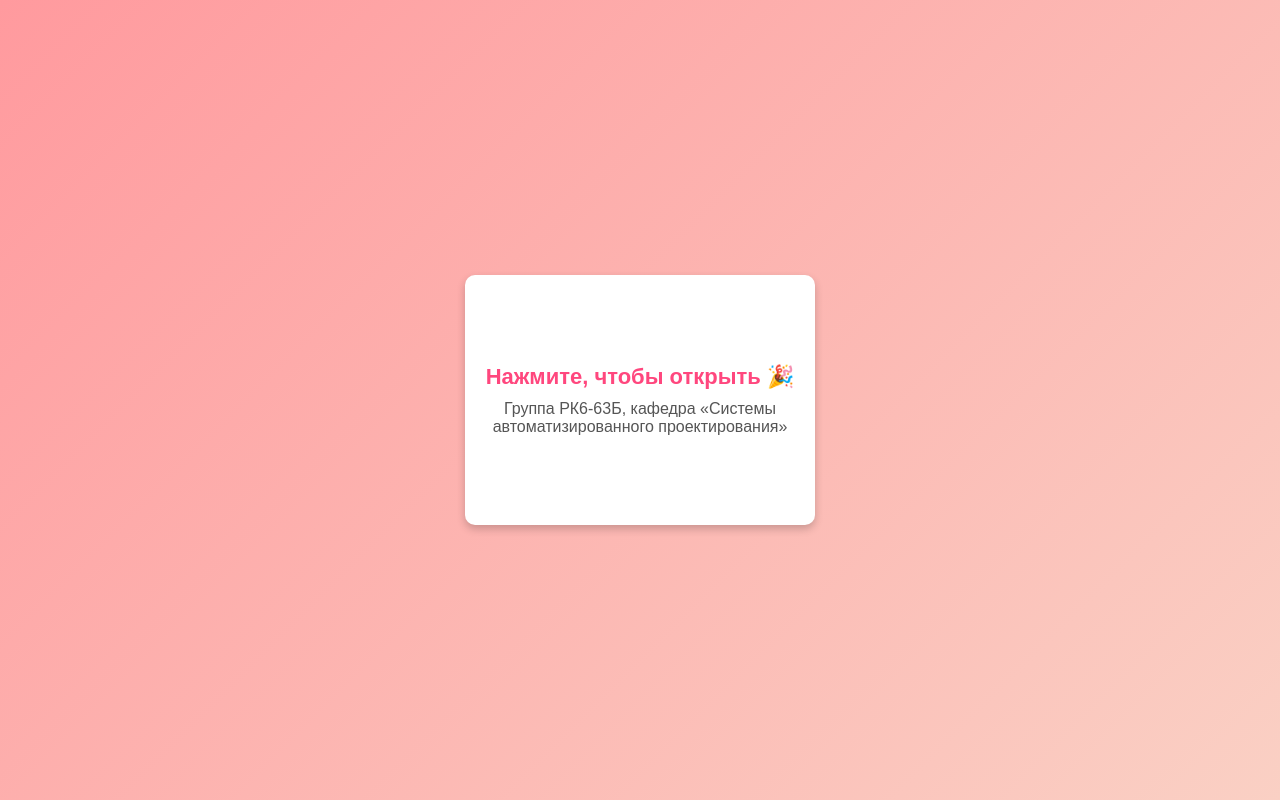
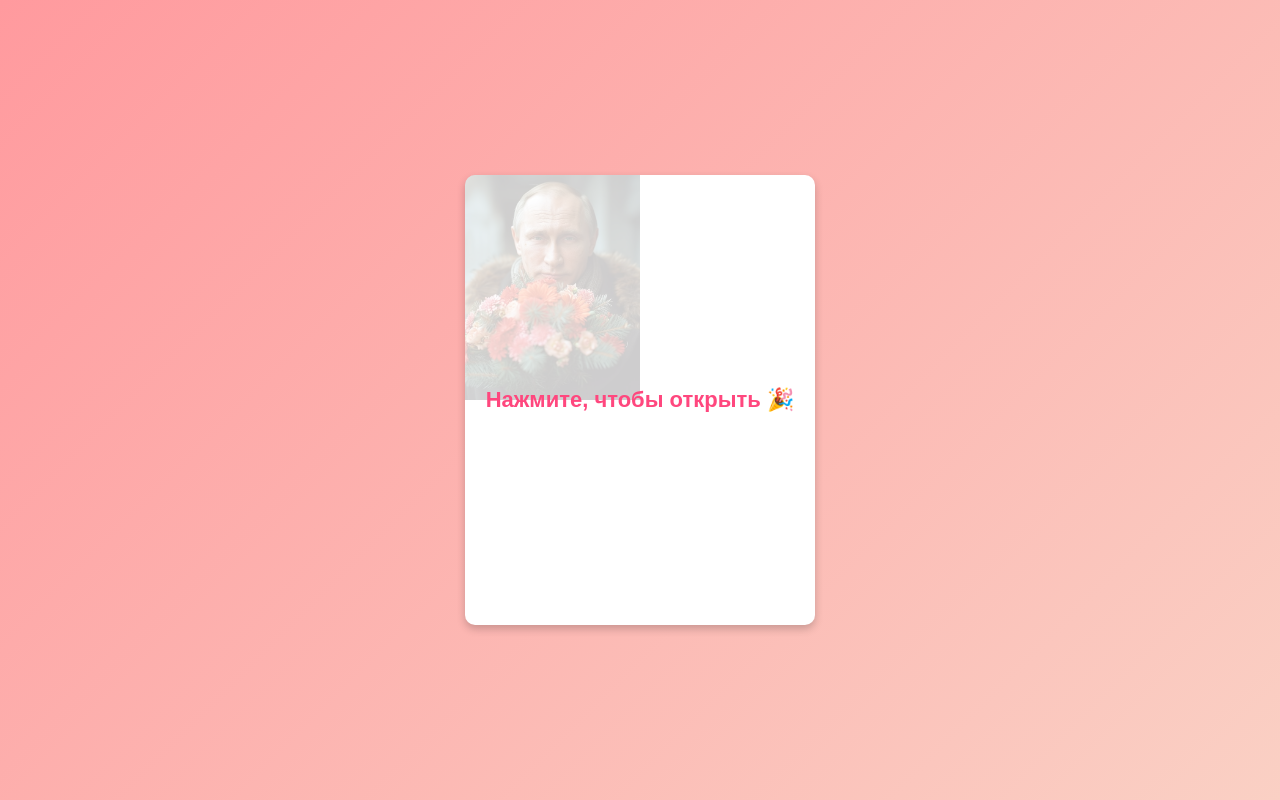
Before and after one commit to AAOleynikov/8march, a plain HTML site: page index.html in a window 1280 px wide. Drawn offline with Linux system fonts and the light colour scheme.

Commit message:
image added

```diff
--- a/index.html
+++ b/index.html
@@ -17,7 +17,7 @@
         .card {
             position: relative;
             width: 350px;
-            height: 250px;
+            height: 450px;
             background: white;
             border-radius: 10px;
             box-shadow: 0 4px 8px rgba(0, 0, 0, 0.2);
@@ -28,6 +28,7 @@
             text-align: center;
             cursor: pointer;
             transition: transform 0.5s;
+            overflow: hidden;
         }
         .card:hover {
             transform: scale(1.05);
@@ -36,16 +37,35 @@
             font-size: 22px;
             font-weight: bold;
             color: #ff477e;
+            z-index: 1;
         }
         .hidden-message {
             display: none;
             font-size: 18px;
             color: #333;
+            z-index: 1;
         }
         .group-info {
             margin-top: 10px;
             font-size: 16px;
             color: #555;
+            z-index: 1;
+        }
+        .flower-images {
+            position: absolute;
+            top: 0;
+            left: 0;
+            width: 100%;
+            height: 100%;
+            z-index: 0;
+            display: flex;
+            flex-wrap: wrap;
+            opacity: 0.2;
+        }
+        .flower-images img {
+            width: 50%;
+            height: 50%;
+            object-fit: cover;
         }
     </style>
 </head>
@@ -53,7 +73,9 @@
     <div class="card" onclick="showMessage()">
         <div class="message">Нажмите, чтобы открыть 🎉</div>
         <div class="hidden-message">С наилучшими пожеланиями, дорогие девушки из группы РК6-63Б МГТУ им. Н.Э. Баумана! 🌟</div>
-        <div class="group-info">Группа РК6-63Б, кафедра «Системы автоматизированного проектирования»</div>
+        <div class="flower-images">
+            <img src="Image.jpg">
+        </div>
     </div>
 
     <script>
```
Also changed, not shown: Image.jpg (added).
